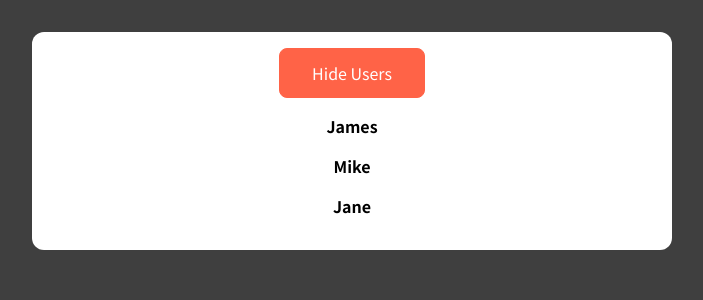
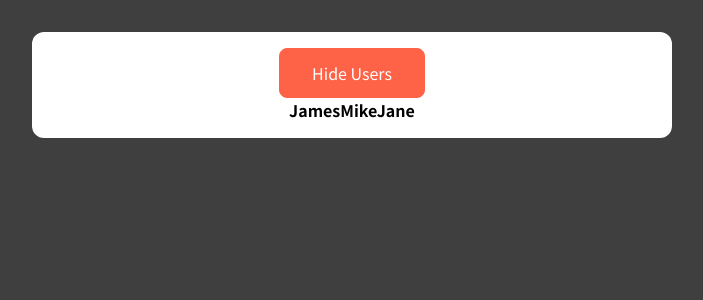
Before and after one commit to livrocky/react-class-components-intro-master, a React (Create React App) app: page / in a window 1280 px wide. Shown: the top 300 px of the page, without its empty margins (288-991 px from the left). Built offline with nearby package versions, Linux system fonts and the light colour scheme.

Commit message:
User class based

```diff
--- a/src/components/User.js
+++ b/src/components/User.js
@@ -1,7 +1,14 @@
+import { Component } from 'react';
 import classes from './User.module.css';
 
-const User = (props) => {
-  return <li className={classes.user}>{props.name}</li>;
-};
+class User extends Component {
+  render() {
+    return <l1 className={classes.user}>{this.props.name}</l1>;
+  }
+}
+
+// const User1 = (props) => {
+//   return <li className={classes.user}>{props.name}</li>;
+// };
 
 export default User;
```
Also changed, not shown: 2 other files (tests, documents, lock files or other folders).
